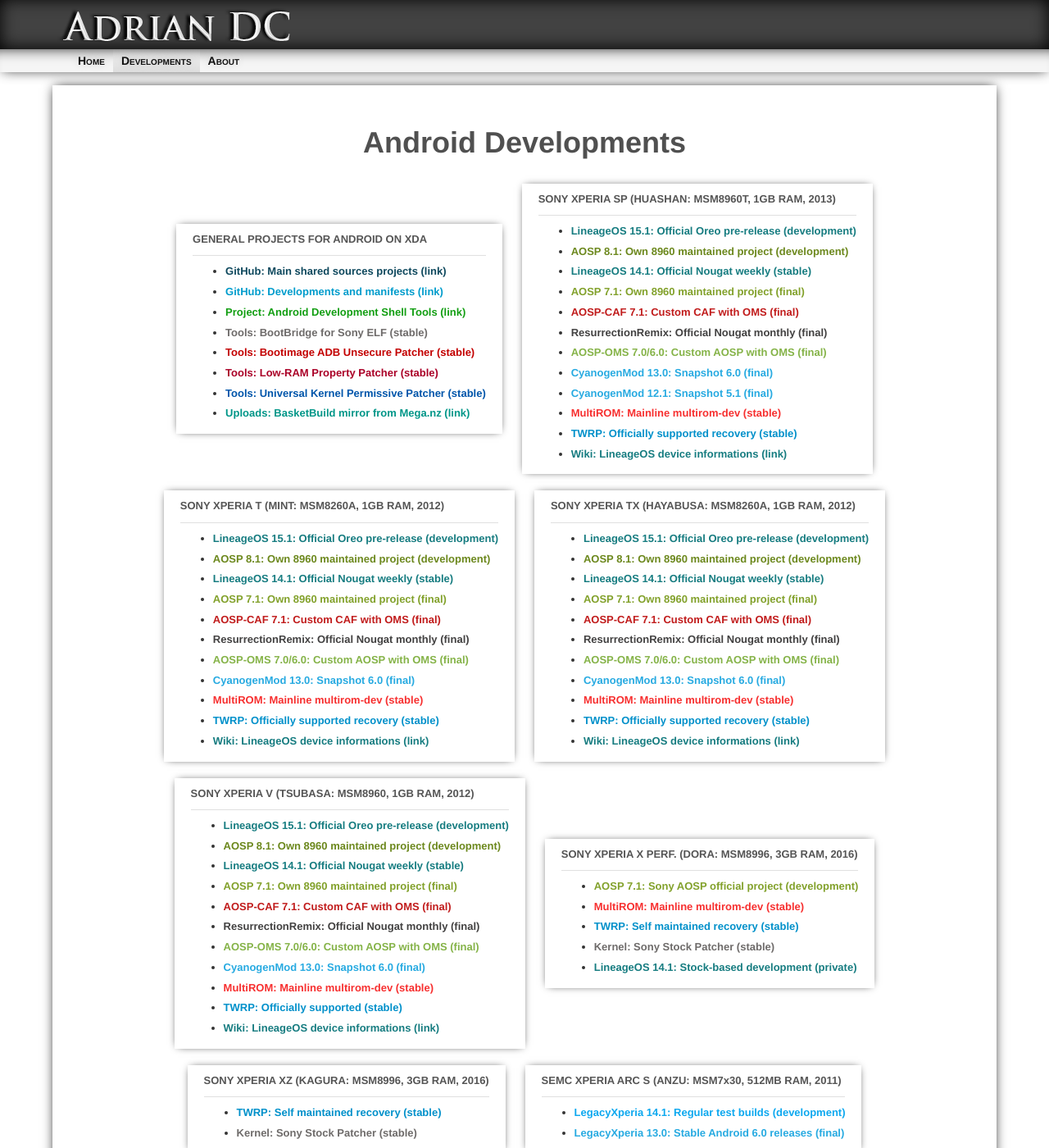
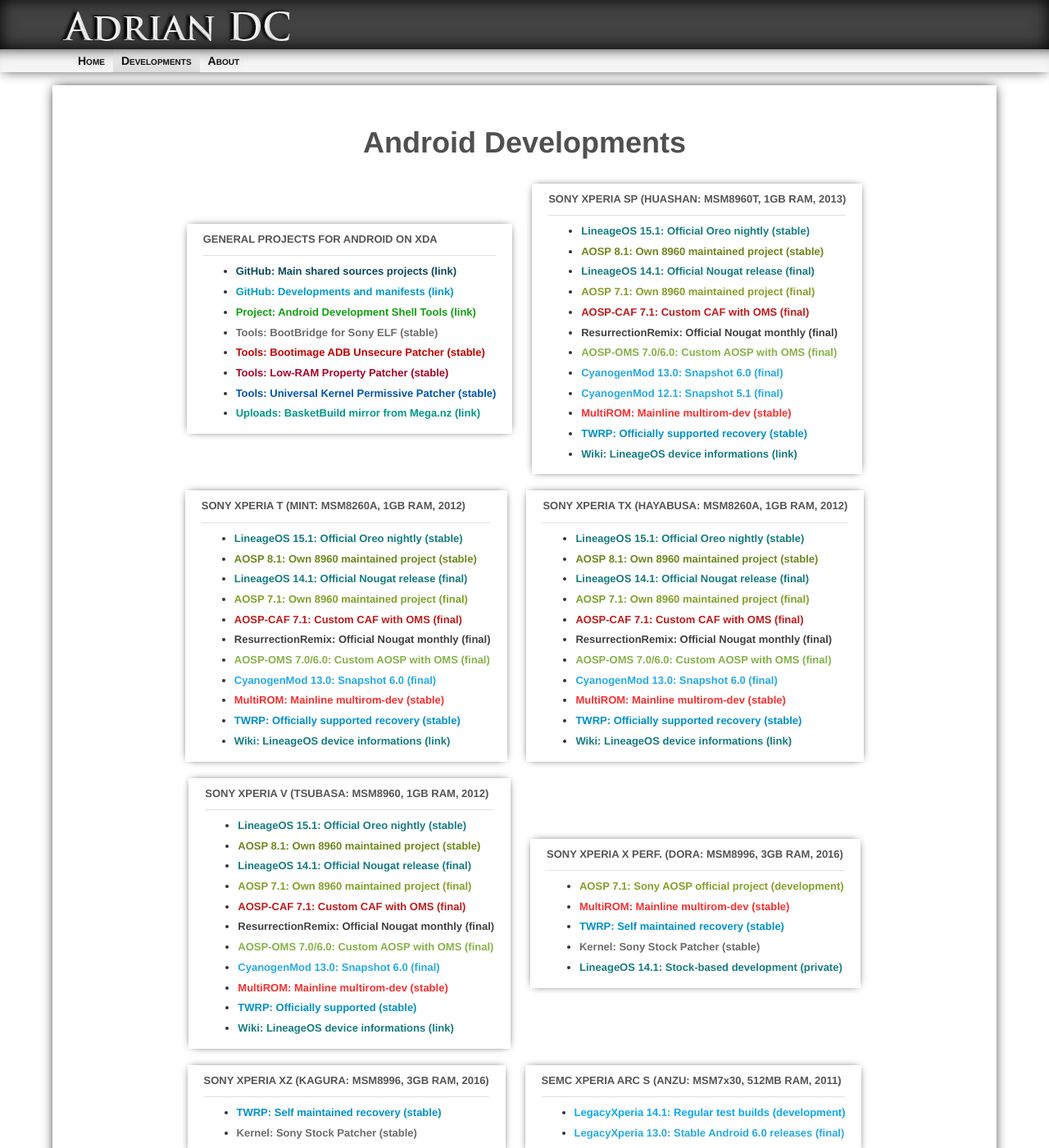
Before and after one commit to AdrianDC/adriandc.github.io, a Jekyll site: the page built from developments.md, in a window 1280 px wide and 1400 px high. Shown: the whole window at 82% size. Built offline with Jekyll 4.4.1, drawn with Linux system fonts in a browser that asks for light colours; nearby versions of some CDN libraries.

Commit message:
developments: Migrate 14.1 to final, 8.1 to stable, 15.1 to nightly
Change-Id: Ifea8afee8d0f37efe5d9d57f155c8f6848401e02

```diff
--- a/developments.md
+++ b/developments.md
@@ -26,9 +26,9 @@
 <div class="card">
 ##### [SONY XPERIA SP (HUASHAN: MSM8960T, 1GB RAM, 2013)](https://www.gsmarena.com/sony_xperia_sp-5364.php){: target="_blank" }
 <div class="card-divider"></div>
-* [<span style="color:#167C80">LineageOS 15.1: Official Oreo pre-release (development)</span>](https://forum.xda-developers.com/-/-t3758221){: target="_blank" }
-* [<span style="color:#6C881D">AOSP 8.1: Own 8960 maintained project (development)</span>](https://forum.xda-developers.com/-/-t3666304){: target="_blank" }
-* [<span style="color:#167C80">LineageOS 14.1: Official Nougat weekly (stable)</span>](https://forum.xda-developers.com/-/-t3529514){: target="_blank" }
+* [<span style="color:#167C80">LineageOS 15.1: Official Oreo nightly (stable)</span>](https://forum.xda-developers.com/-/-t3758221){: target="_blank" }
+* [<span style="color:#6C881D">AOSP 8.1: Own 8960 maintained project (stable)</span>](https://forum.xda-developers.com/-/-t3666304){: target="_blank" }
+* [<span style="color:#167C80">LineageOS 14.1: Official Nougat release (final)</span>](https://forum.xda-developers.com/-/-t3529514){: target="_blank" }
 * [<span style="color:#82A12B">AOSP 7.1: Own 8960 maintained project (final)</span>](https://forum.xda-developers.com/-/-t3449300){: target="_blank" }
 * [<span style="color:#C11C1C">AOSP-CAF 7.1: Custom CAF with OMS (final)</span>](https://forum.xda-developers.com/-/-t3356209){: target="_blank" }
 * [<span style="color:#424141">ResurrectionRemix: Official Nougat monthly (final)</span>](https://forum.xda-developers.com/-/-t3512101){: target="_blank" }
@@ -43,9 +43,9 @@
 <div class="card">
 ##### [SONY XPERIA T (MINT: MSM8260A, 1GB RAM, 2012)](https://www.gsmarena.com/sony_xperia_t-4899.php){: target="_blank" }
 <div class="card-divider"></div>
-* [<span style="color:#167C80">LineageOS 15.1: Official Oreo pre-release (development)</span>](https://forum.xda-developers.com/-/-t3758219){: target="_blank" }
-* [<span style="color:#6C881D">AOSP 8.1: Own 8960 maintained project (development)</span>](https://forum.xda-developers.com/-/-t3666303){: target="_blank" }
-* [<span style="color:#167C80">LineageOS 14.1: Official Nougat weekly (stable)</span>](https://forum.xda-developers.com/-/-t3529554){: target="_blank" }
+* [<span style="color:#167C80">LineageOS 15.1: Official Oreo nightly (stable)</span>](https://forum.xda-developers.com/-/-t3758219){: target="_blank" }
+* [<span style="color:#6C881D">AOSP 8.1: Own 8960 maintained project (stable)</span>](https://forum.xda-developers.com/-/-t3666303){: target="_blank" }
+* [<span style="color:#167C80">LineageOS 14.1: Official Nougat release (final)</span>](https://forum.xda-developers.com/-/-t3529554){: target="_blank" }
 * [<span style="color:#82A12B">AOSP 7.1: Own 8960 maintained project (final)</span>](https://forum.xda-developers.com/-/-t3490463){: target="_blank" }
 * [<span style="color:#C11C1C">AOSP-CAF 7.1: Custom CAF with OMS (final)</span>](https://forum.xda-developers.com/-/-t3581362){: target="_blank" }
 * [<span style="color:#424141">ResurrectionRemix: Official Nougat monthly (final)</span>](https://forum.xda-developers.com/-/-t3508087){: target="_blank" }
@@ -59,9 +59,9 @@
 <div class="card">
 ##### [SONY XPERIA TX (HAYABUSA: MSM8260A, 1GB RAM, 2012)](https://www.gsmarena.com/sony_xperia_tx-4959.php){: target="_blank" }
 <div class="card-divider"></div>
-* [<span style="color:#167C80">LineageOS 15.1: Official Oreo pre-release (development)</span>](https://forum.xda-developers.com/-/-t3758219){: target="_blank" }
-* [<span style="color:#6C881D">AOSP 8.1: Own 8960 maintained project (development)</span>](https://forum.xda-developers.com/-/-t3666303){: target="_blank" }
-* [<span style="color:#167C80">LineageOS 14.1: Official Nougat weekly (stable)</span>](https://forum.xda-developers.com/-/-t3529555){: target="_blank" }
+* [<span style="color:#167C80">LineageOS 15.1: Official Oreo nightly (stable)</span>](https://forum.xda-developers.com/-/-t3758219){: target="_blank" }
+* [<span style="color:#6C881D">AOSP 8.1: Own 8960 maintained project (stable)</span>](https://forum.xda-developers.com/-/-t3666303){: target="_blank" }
+* [<span style="color:#167C80">LineageOS 14.1: Official Nougat release (final)</span>](https://forum.xda-developers.com/-/-t3529555){: target="_blank" }
 * [<span style="color:#82A12B">AOSP 7.1: Own 8960 maintained project (final)</span>](https://forum.xda-developers.com/-/-t3490463){: target="_blank" }
 * [<span style="color:#C11C1C">AOSP-CAF 7.1: Custom CAF with OMS (final)</span>](https://forum.xda-developers.com/-/-t3581362){: target="_blank" }
 * [<span style="color:#424141">ResurrectionRemix: Official Nougat monthly (final)</span>](https://forum.xda-developers.com/-/-t3508087){: target="_blank" }
@@ -75,9 +75,9 @@
 <div class="card">
 ##### [SONY XPERIA V (TSUBASA: MSM8960, 1GB RAM, 2012)](https://www.gsmarena.com/sony_xperia_v-4958.php){: target="_blank" }
 <div class="card-divider"></div>
-* [<span style="color:#167C80">LineageOS 15.1: Official Oreo pre-release (development)</span>](https://forum.xda-developers.com/-/-t3758219){: target="_blank" }
-* [<span style="color:#6C881D">AOSP 8.1: Own 8960 maintained project (development)</span>](https://forum.xda-developers.com/-/-t3666303){: target="_blank" }
-* [<span style="color:#167C80">LineageOS 14.1: Official Nougat weekly (stable)</span>](https://forum.xda-developers.com/-/-t3529556){: target="_blank" }
+* [<span style="color:#167C80">LineageOS 15.1: Official Oreo nightly (stable)</span>](https://forum.xda-developers.com/-/-t3758219){: target="_blank" }
+* [<span style="color:#6C881D">AOSP 8.1: Own 8960 maintained project (stable)</span>](https://forum.xda-developers.com/-/-t3666303){: target="_blank" }
+* [<span style="color:#167C80">LineageOS 14.1: Official Nougat release (final)</span>](https://forum.xda-developers.com/-/-t3529556){: target="_blank" }
 * [<span style="color:#82A12B">AOSP 7.1: Own 8960 maintained project (final)</span>](https://forum.xda-developers.com/-/-t3490463){: target="_blank" }
 * [<span style="color:#C11C1C">AOSP-CAF 7.1: Custom CAF with OMS (final)</span>](https://forum.xda-developers.com/-/-t3581362){: target="_blank" }
 * [<span style="color:#424141">ResurrectionRemix: Official Nougat monthly (final)</span>](https://forum.xda-developers.com/-/-t3508097){: target="_blank" }
```
